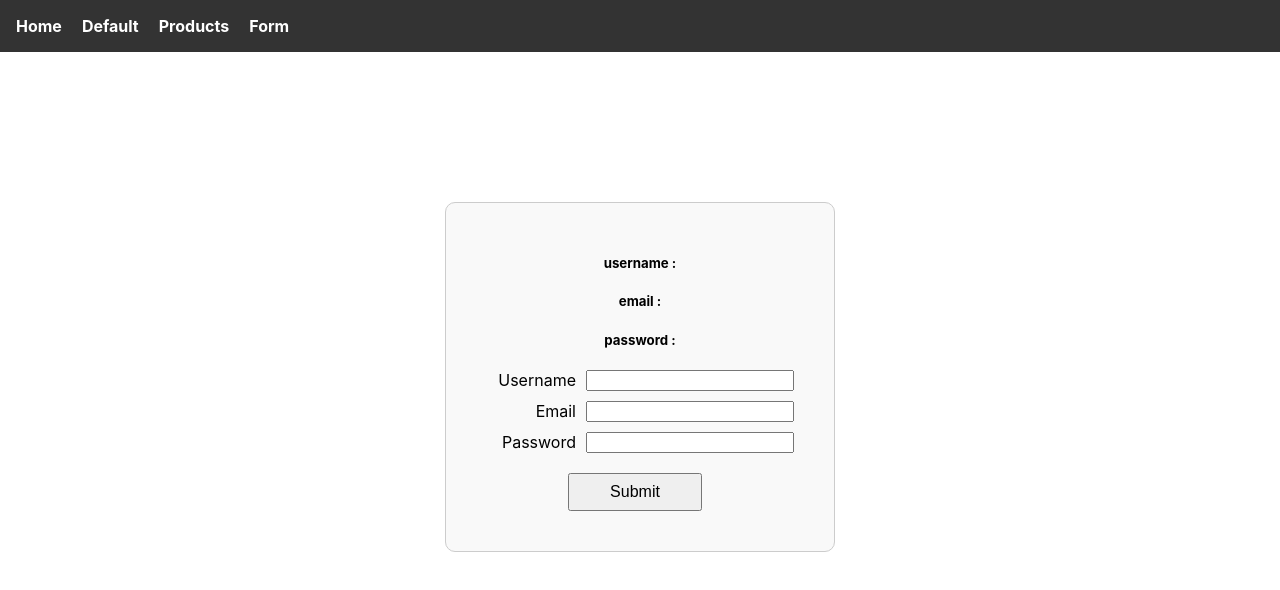
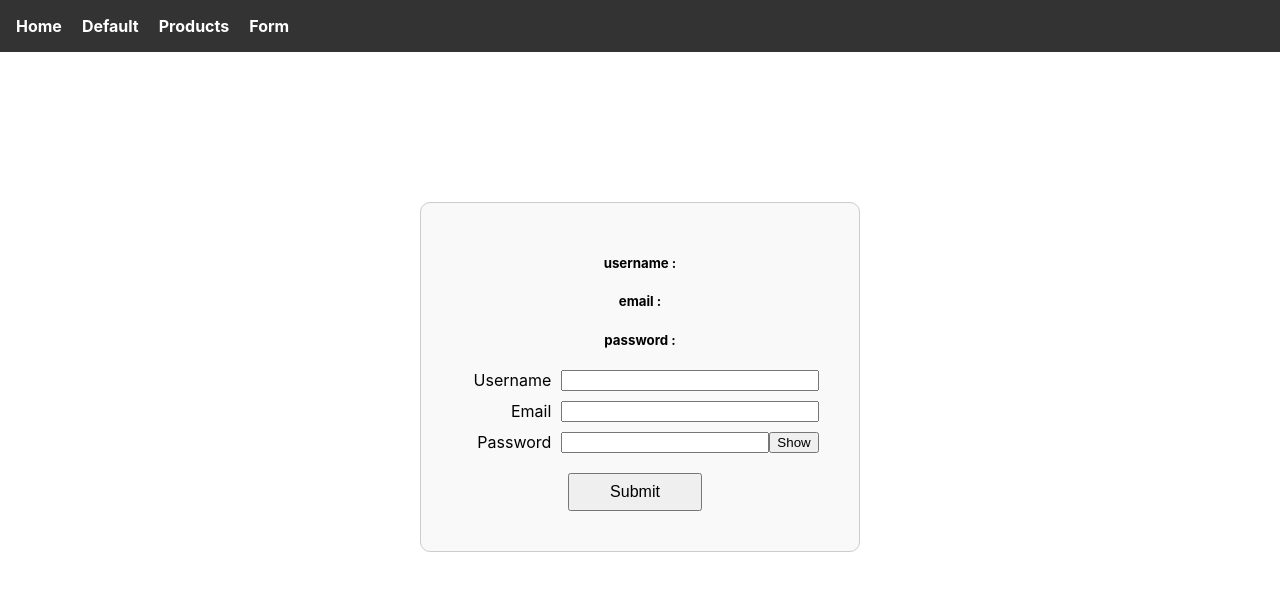
Before and after one commit to rcsoliz/desarrollo-front-end-react, a React (Create React App) app: page /login in a window 1280 px wide. Shown: the top 590 px of the page. Built offline with nearby package versions, Linux system fonts and the light colour scheme.

Commit message:
task-end step-3

```diff
--- a/src/screens/Forms/LoginForm.jsx
+++ b/src/screens/Forms/LoginForm.jsx
@@ -33,6 +33,17 @@ const LoginForm =() => {
         setShowModalInfo(true);
     }
 
+    const changeTextButton = () => {
+        const button = document.getElementById("btn_password");
+        const inputPassword = document.getElementById("password");
+        if(button.textContent  === "Show"){
+            inputPassword.type = "text";
+            button.textContent  = "Hide";
+        }else{
+            inputPassword.type = "password";
+            button.textContent  = "Show";
+        }
+    }
 
     return (
         <motion.div
@@ -73,16 +84,16 @@ const LoginForm =() => {
                     <div>
                         <label htmlFor="password">Password</label>
                         <input
-                            type="text"
+                            type="password"
                             id="password"
                             name="password"
                             value={values.password}
                             onChange={handleChange}
                         />
+                        <button type="button" id="btn_password" onClick={changeTextButton}>Show</button>
                     </div>
                     <div className="button-container">
                         <button type="submit">Submit</button>
-                        {/* <button onClick={showModal}>Mostrar Modal</button> */}
                     </div>
                 </form>
             </div>
```
